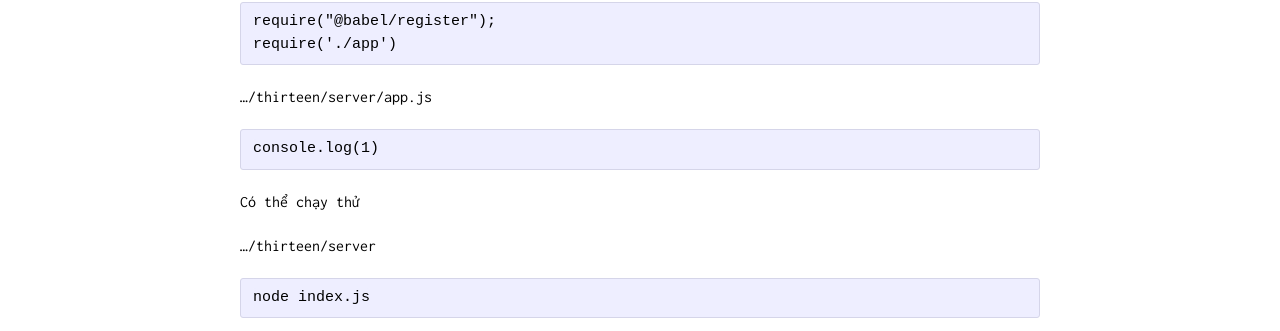
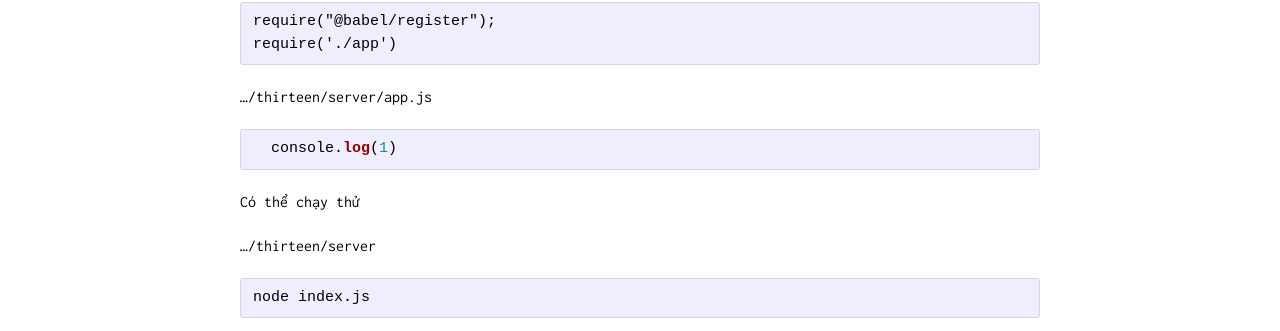
Before and after one commit to x2pi/x2pi.github.io, a Jekyll site: the page built from _posts/2018-09-28-tạo-một-game-bài-online.md, in a window 1280 px wide. Shown: the part 1854-2185 px from the top of the page. Built offline with Jekyll 4.4.1, drawn with Linux system fonts in a browser that asks for light colours; nearby versions of some CDN libraries; comment, search, counter and statistics services are not loaded; some of the changed lines change nothing that is shown.

Commit message:
Update from Forestry.io - Updated tạo-một-game-bài-online.md

````diff
--- a/_posts/2018-09-28-tạo-một-game-bài-online.md
+++ b/_posts/2018-09-28-tạo-một-game-bài-online.md
@@ -1,12 +1,12 @@
 ---
 title: Tạo một game bài online
-date: 2018-09-28 07:00:00 +07:00
+date: 2018-09-28 00:00:00 +0000
+layout: post
+creationdate: ''
 tags:
 - demo
-layout: post
-creationdate: ''
+
 ---
-
 Viết lại cho có chút động lực để làm cái demo. Demo này thực hiện một game bài tiến lên online đơn giản. Ứng dụng sử dụng nodejs, mongodb và các module javascript như vue, mongoose...thiếu cái nào thì cài thêm cái đó.
 
 ### Tạo folder cho demo
@@ -70,9 +70,9 @@
     require('./app')
 
 .../thirteen/server/app.js
-
-    console.log(1)
-
+  ```javascript
+  console.log(1)
+  ```
 Có thể chạy thử
 
 .../thirteen/server
````
Also changed, not shown: .forestry/front_matter/templates/cli.yml, .forestry/front_matter/templates/solutions-manual-for-ntb-1-1-divisibility-and-primality.yml, .forestry/settings.yml.
